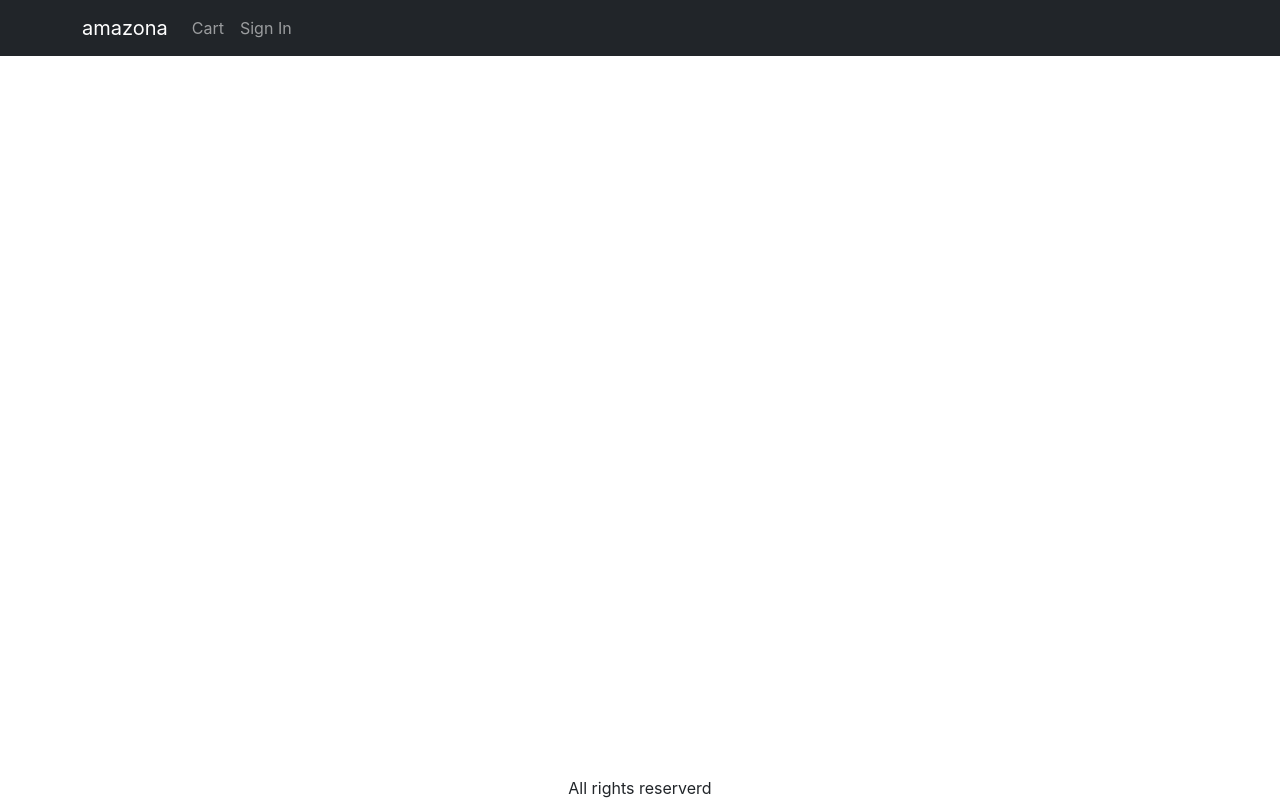
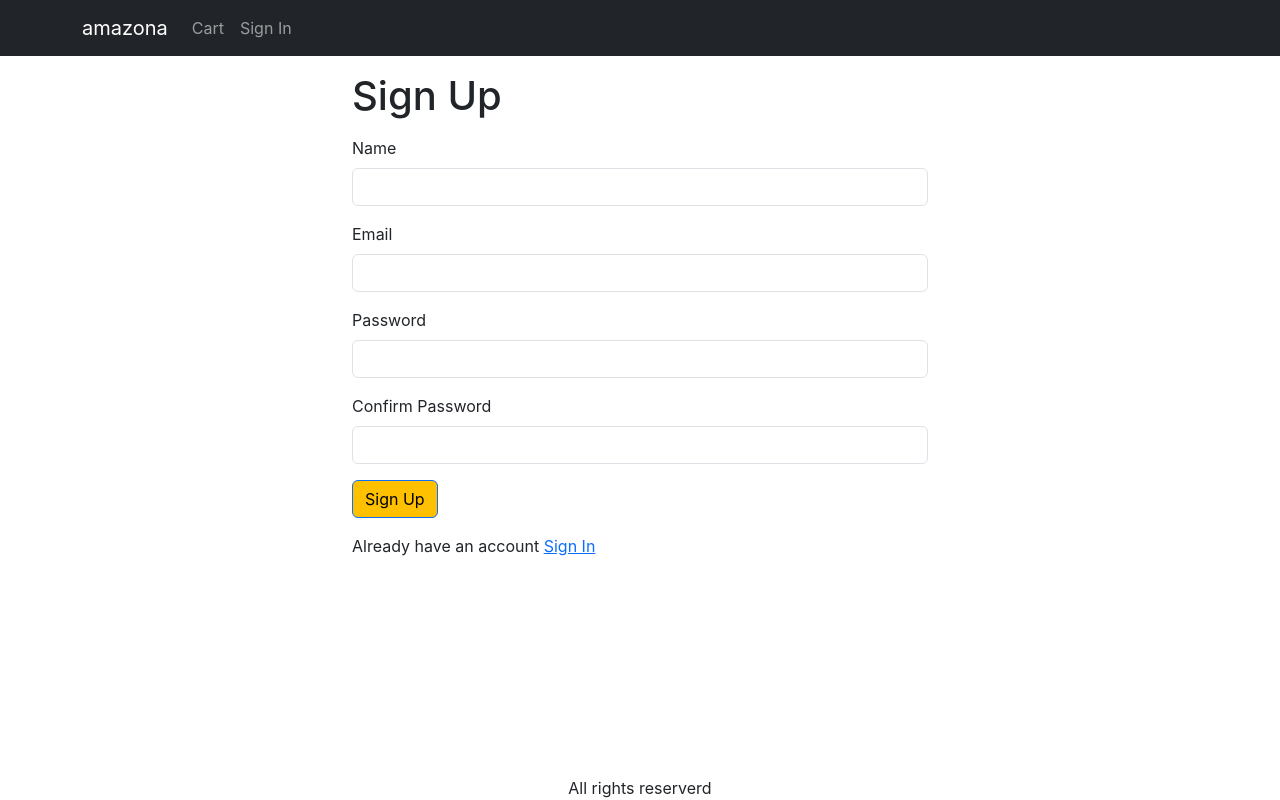
Before and after one commit to PersusPrince070/Amazona-MERN-Ecommerce, a React (Create React App) app in the folder frontend/: page /signup in a window 1280 px wide. Built offline with nearby package versions, Linux system fonts and the light colour scheme.

Commit message:
Create Signup Screen

```diff
--- a/frontend/src/App.js
+++ b/frontend/src/App.js
@@ -14,6 +14,7 @@
 import CartScreen from "./screen/CartScreen";
 import SigninScreen from "./screen/SigninScreen";
 import ShippingAddressScreen from "./screen/ShippingAddressScreen";
+import SignupScreen from "./screen/SignupScreen";
 
 function App() {
 
@@ -86,6 +87,7 @@
               <Route path="/product/:slug" element={ <ProductScreen /> } />
               <Route path="/cart" element={ <CartScreen /> } />
               <Route path="/signin" element={ <SigninScreen /> } />
+              <Route path="/signup" element={ <SignupScreen /> } />
               <Route path="/shipping" element={ <ShippingAddressScreen /> } ></Route>
             </Routes>
           </Container>
--- /dev/null
+++ b/frontend/src/screen/SignupScreen.js
@@ -0,0 +1,114 @@
+import axios from "axios";
+import { useContext, useEffect, useState } from "react";
+import Button from "react-bootstrap/Button";
+import Container from "react-bootstrap/Container";
+import Form from "react-bootstrap/Form";
+import { Helmet } from "react-helmet-async";
+import { Link, useLocation, useNavigate } from "react-router-dom";
+import { Store } from '../store';
+import { toast } from "react-toastify";
+import { getError } from "../utils";
+
+export default function SignupScreen() {
+
+    const navigate = useNavigate()
+    const { search } = useLocation()
+    const redirectInUrl = new URLSearchParams(search).get('redirect')
+    const redirect = redirectInUrl ? redirectInUrl : '/'
+
+    const [name, setName] = useState('')
+    const [email, setEmail] = useState('')
+    const [password, setPassword] = useState('')
+    const [confirmPassword, setConfirmPassword] = useState('')
+
+    const { state, dispatch: ctxDispatch } = useContext(Store)
+    const { userInfo } = state
+
+    const submitHandler = async (e) => {
+        e.preventDefault()
+        if (password !== password) {
+            toast.error('Password do not match')
+            return
+        }
+        try {
+            const { data } = await axios.post('/api/users/signup', {
+                name,
+                email,
+                password,
+            })
+            ctxDispatch({ type: 'USER_SINGIN', payload: data })
+            localStorage.setItem('userInfo', JSON.stringify(data))
+            navigate(redirect || '/')
+        } catch (err) {
+            toast.error(getError(err))
+        }
+    }
+
+    useEffect(() => {
+        if (userInfo) {
+            navigate(redirect);
+        }
+    }, [navigate, redirect, userInfo])
+
+    return (
+        <Container className='small-container'>
+            <Helmet>
+                <title>Sign Up</title>
+            </Helmet>
+            <h1 className='my-3'>Sign Up</h1>
+            <Form onSubmit={ submitHandler }>
+                <Form.Group className='mb-3' controlId='name'>
+                    <Form.Label>
+                        Name
+                    </Form.Label>
+                    <Form.Control
+                        required
+                        onChange={ (e) => setName(e.target.value) }
+                    />
+                </Form.Group>
+
+                <Form.Group className='mb-3' controlId='email'>
+                    <Form.Label>
+                        Email
+                    </Form.Label>
+                    <Form.Control
+                        type='email'
+                        required
+                        onChange={ (e) => setEmail(e.target.value) }
+                    />
+                </Form.Group>
+
+                <Form.Group className='mb-3' controlId='password'>
+                    <Form.Label>
+                        Password
+                    </Form.Label>
+                    <Form.Control
+                        type='password'
+                        required
+                        onChange={ (e) => setPassword(e.target.value) }
+                    />
+                </Form.Group>
+
+                <Form.Group className='mb-3' controlId='confirmPassword'>
+                    <Form.Label>
+                        Confirm Password
+                    </Form.Label>
+                    <Form.Control
+                        type='password'
+                        required
+                        onChange={ (e) => setConfirmPassword(e.target.value) }
+                    />
+                </Form.Group>
+                <div className='mb-3'>
+                    <Button type='submit'>Sign Up</Button>
+                </div>
+                <div className='mb-3'>
+                    Already have an account{ ' ' }
+                    <Link to={ `/signin?redirect=${ redirect } ` }>
+                        Sign In
+                    </Link>
+                </div>
+            </Form>
+        </Container>
+    )
+}
```
Also changed, not shown: 2 other files (tests, documents, lock files or other folders).
